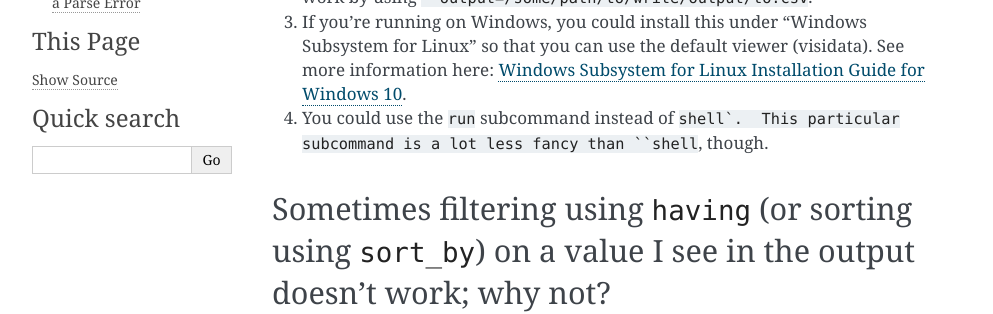
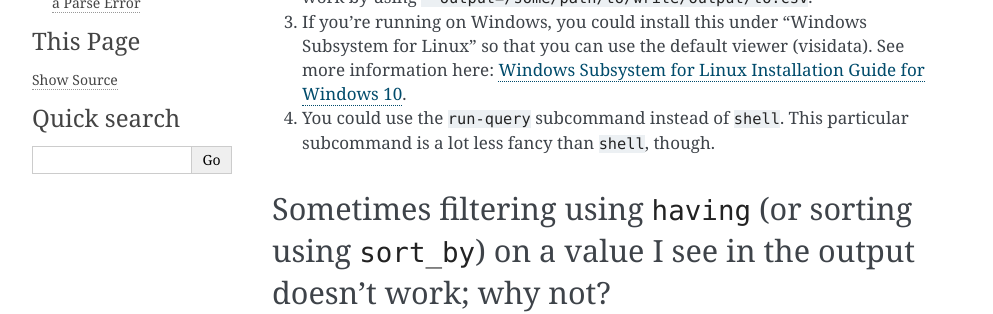
Before and after one commit to coddingtonbear/jira-select, a Sphinx documentation site: the page built from docs/troubleshooting.rst, in a window 1280 px wide. Shown: the part 504-818 px from the top of the page, without its empty margins (148-1141 px from the left). Built offline with Sphinx 7.4.7, drawn with Linux system fonts in a browser that asks for light colours.

Commit message:
Fixing a documentation bug.

```diff
--- a/docs/troubleshooting.rst
+++ b/docs/troubleshooting.rst
@@ -9,7 +9,7 @@ The viewer you see being used on in the demo gif is called `Visidata <https://ww
 1. You could use the ``--format=table`` command-line argument to tell jira-select to print your output to the screen in a fancy table mode.
 2. You could ask jira-select to open the query results in your system's defualt viewer using the ``--launch-default-viewer`` command-line argument.  On Windows, you will also need to specify an output path explicitly to make this work by using ``--output=/some/path/to/write/output/to.csv``.
 3. If you're running on Windows, you could install this under "Windows Subsystem for Linux" so that you can use the default viewer (visidata). See more information here: `Windows Subsystem for Linux Installation Guide for Windows 10 <https://docs.microsoft.com/en-us/windows/wsl/install-win10>`_.
-4. You could use the ``run`` subcommand instead of ``shell`.  This particular subcommand is a lot less fancy than ``shell``, though.
+4. You could use the ``run-query`` subcommand instead of ``shell``.  This particular subcommand is a lot less fancy than ``shell``, though.
 
 Sometimes filtering using ``having`` (or sorting using ``sort_by``) on a value I see in the output doesn't work; why not?
 -------------------------------------------------------------------------------------------------------------------------
```
